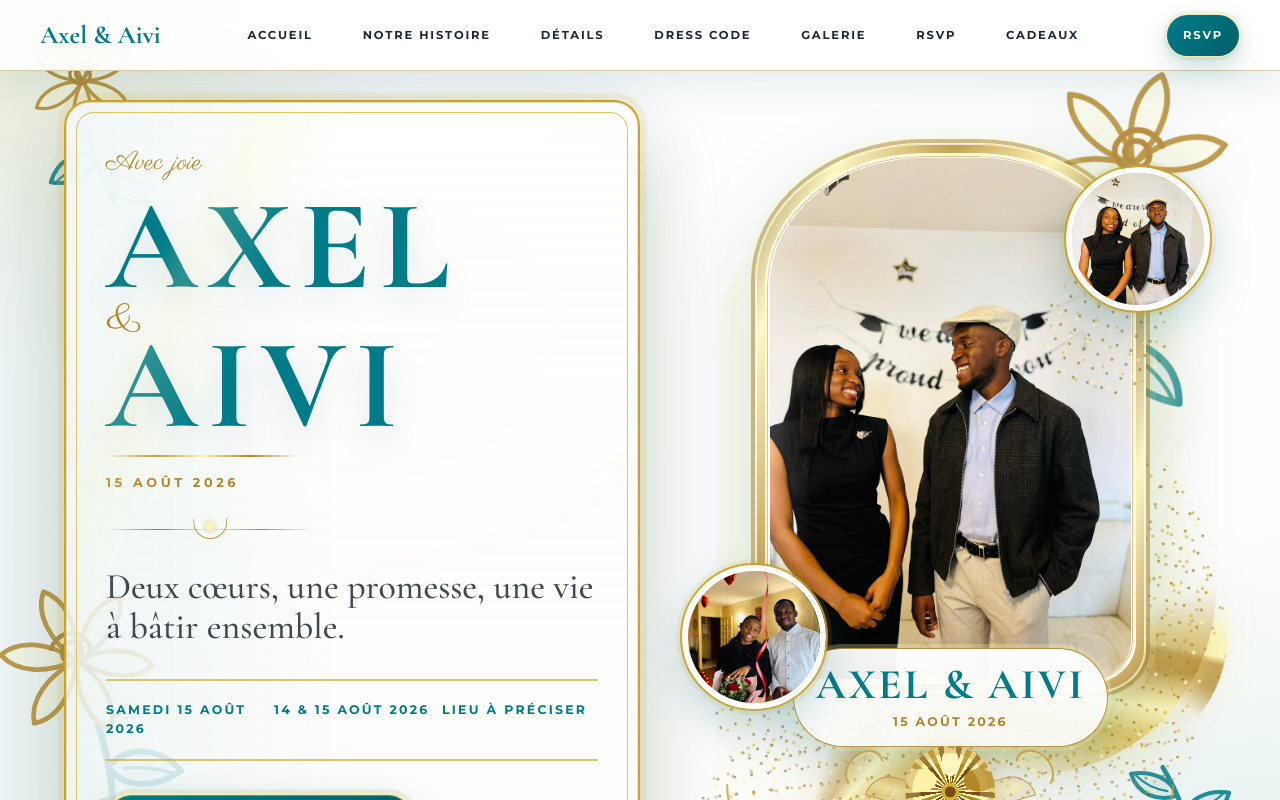
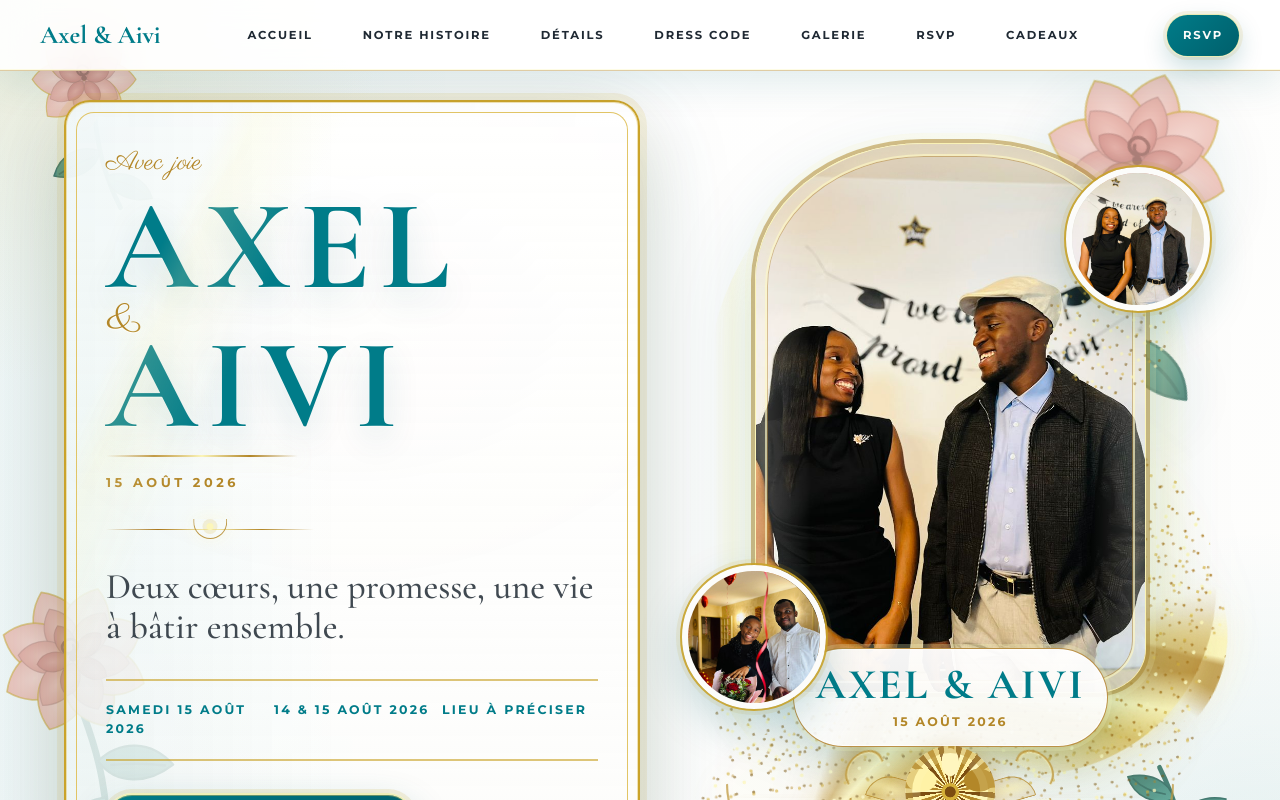
Before and after one commit to aubinaso/wedding-website, a React (Vite) app: page / in a window 1280 px wide. Shown: the top 800 px of the page. Built offline with nearby package versions, Linux system fonts and the light colour scheme.

Commit message:
mise à jour

```diff
--- a/src/index.css
+++ b/src/index.css
@@ -1083,6 +1083,9 @@ body {
 
 .hero-oval-main {
   box-shadow: inset 0 0 0 1px rgba(179, 135, 40, 0.44);
+  object-position: 44% center;
+  transform: scale(1.26) translateX(4%);
+  transform-origin: center;
 }
 
 .hero-sparkle-flow {
```
Also changed, not shown: .claude/settings.local.json, public/images/rose-gold.svg, public/images/rose-spray-gold.svg.
